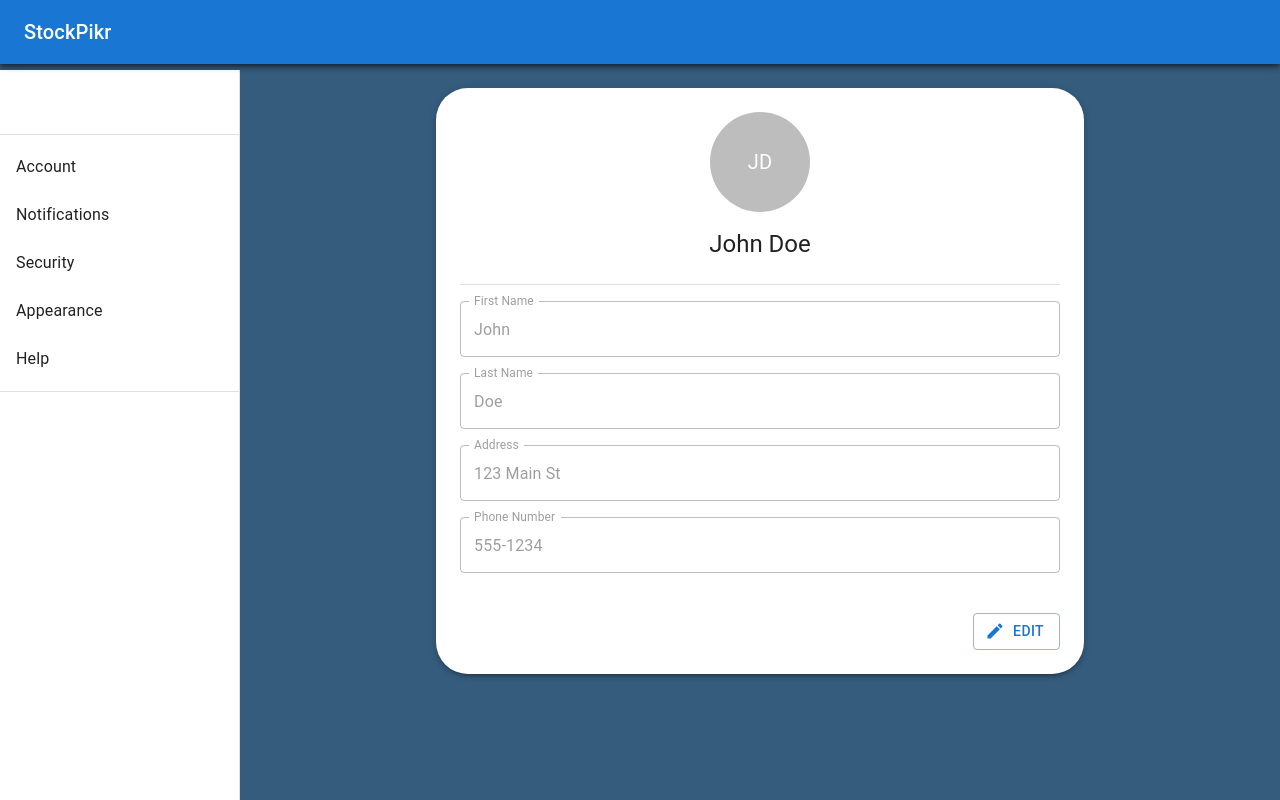
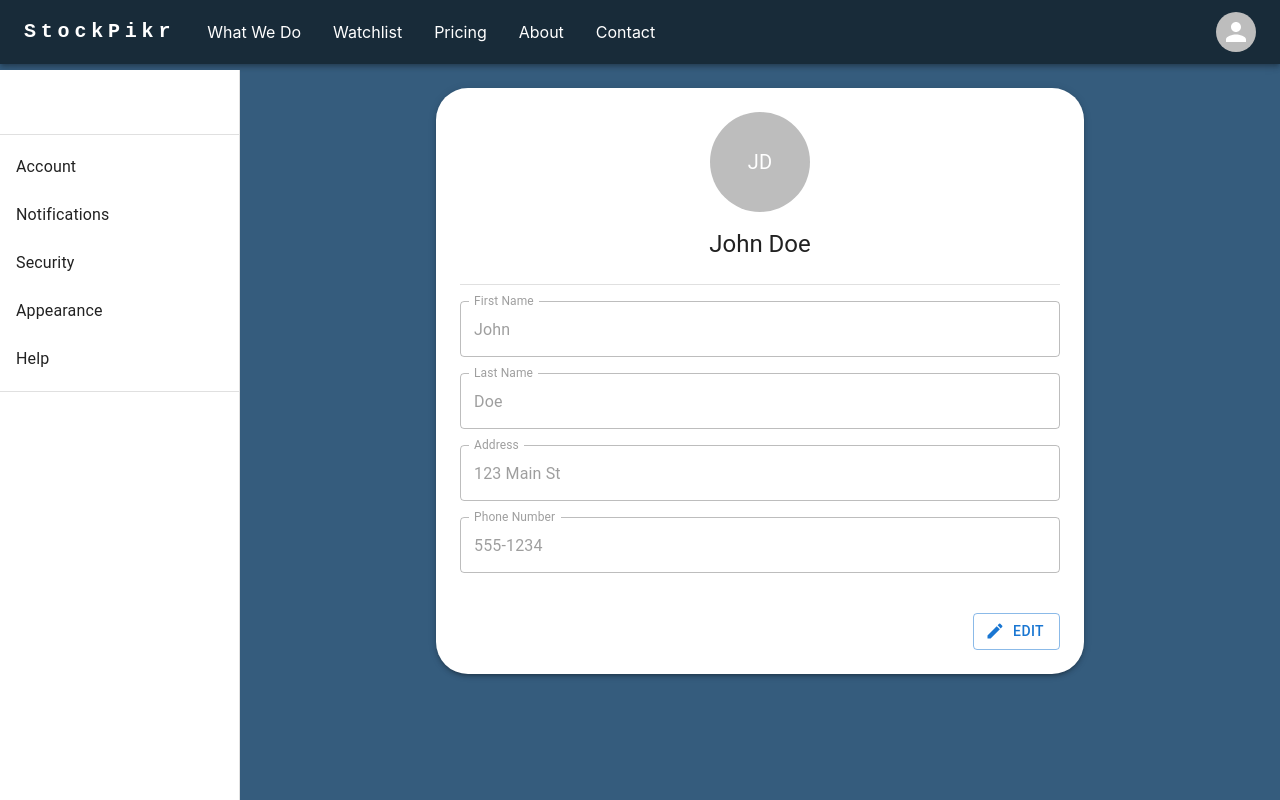
Before and after one commit to szayadi/Stockpikr-React-App, a React (Create React App) app: page /settings in a window 1280 px wide. Built offline with nearby package versions, Linux system fonts and the light colour scheme.

Commit message:
Reinclude Nav Bar

```diff
--- a/src/components/Settings/Settings.tsx
+++ b/src/components/Settings/Settings.tsx
@@ -5,7 +5,6 @@ import { Help } from './Drawer/Help';
 import { Notifications } from './Drawer/Notifications';
 import { Security } from './Drawer/Security';
 
-import AppBar from '@mui/material/AppBar';
 import Box from '@mui/material/Box';
 import Divider from '@mui/material/Divider';
 import Drawer from '@mui/material/Drawer';
@@ -55,14 +54,6 @@ export default function Settings() {
 
   return (
     <Box sx={{ display: 'flex' }}>
-      <AppBar position="fixed" sx={{ zIndex: (theme) => theme.zIndex.drawer + 1 }}>
-        <Toolbar>
-          <Typography variant="h6" noWrap>
-            StockPikr
-          </Typography>
-        </Toolbar>
-      </AppBar>
-
       <Box
         component="nav"
         sx={{ width: { sm: drawerWidth }, flexShrink: { sm: 0 }}}
```
